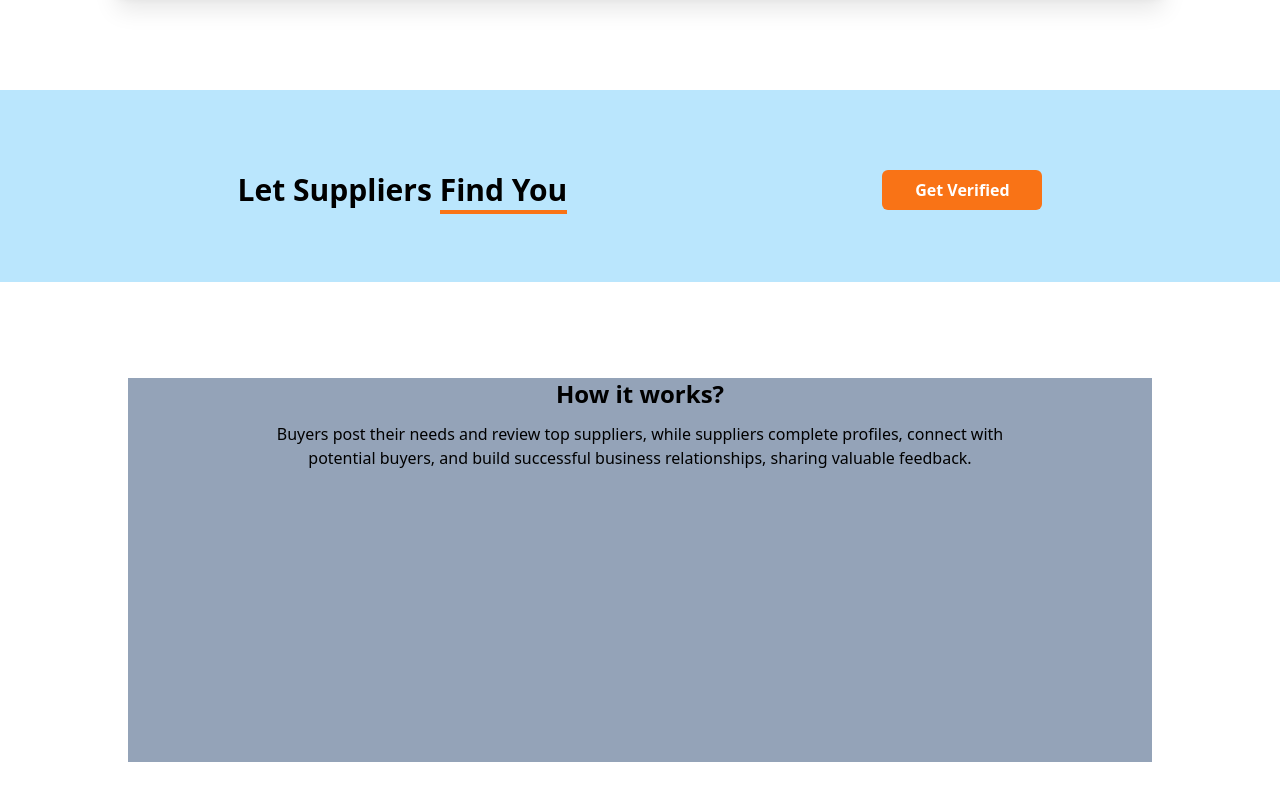
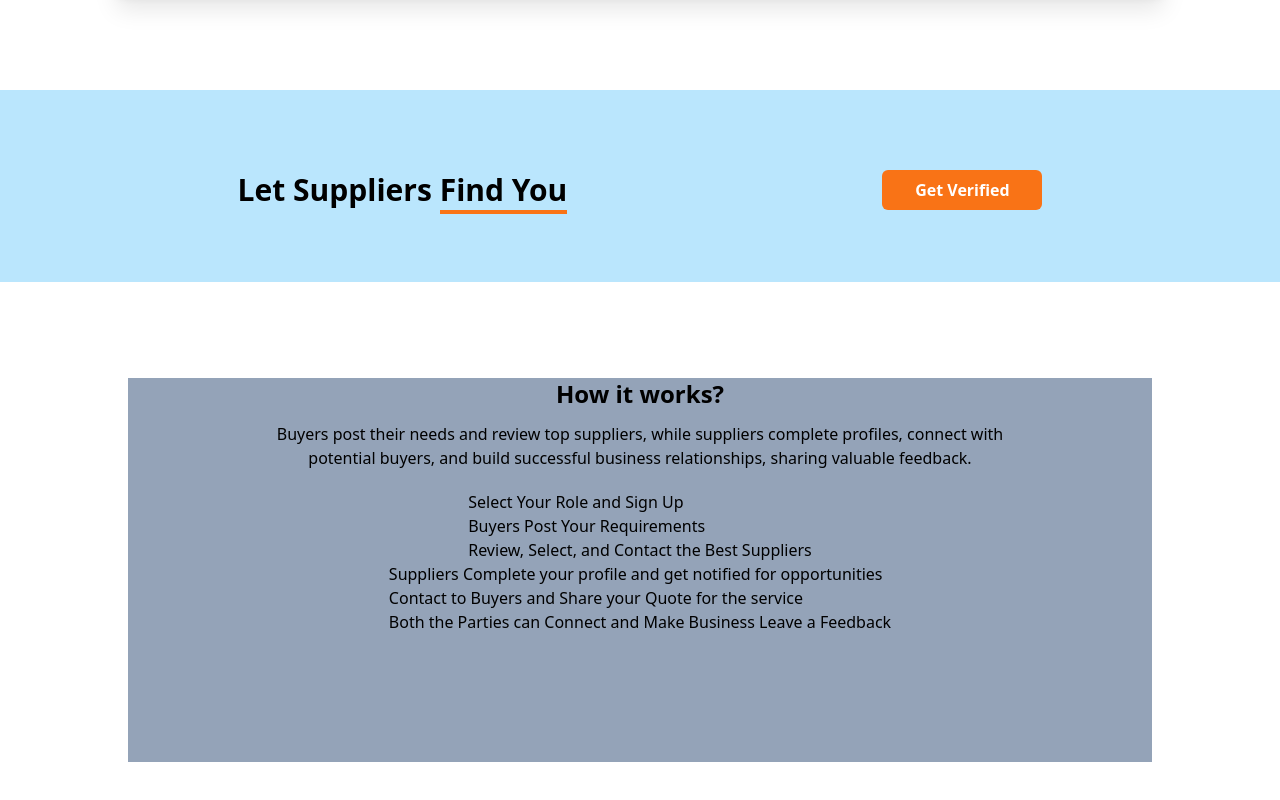
Before and after one commit to sourav0009/Habot_company_Ui, a React (Create React App) app: page / in a window 1280 px wide. Shown: the part 1730-2530 px from the top of the page. Built offline with nearby package versions, Linux system fonts and the light colour scheme.

Commit message:
button color

```diff
--- a/src/components/home.jsx
+++ b/src/components/home.jsx
@@ -142,8 +142,17 @@ const Home = () => {
                     <p className=' text-center font-sans'>Buyers post their needs and review top suppliers, while suppliers complete profiles, connect with <br /> potential buyers, and build successful business relationships, sharing valuable feedback.
                     </p>
                 </div>
-                <div className="down">
-
+                <div className=" flex justify-center flex-col items-center mt-5">
+                    <div className="up">
+                        <div>Select Your Role and Sign Up</div>
+                        <div> Buyers Post Your Requirements</div>
+                        <div>Review, Select, and Contact the Best Suppliers</div>
+                    </div>
+                    <div className="down">
+                        <div>Suppliers Complete your profile and get notified for opportunities</div>
+                        <div>Contact to Buyers and Share your Quote for the service</div>
+                        <div>Both the Parties can Connect and Make Business Leave a Feedback</div>
+                    </div>
                 </div>
             </section>
 
```
